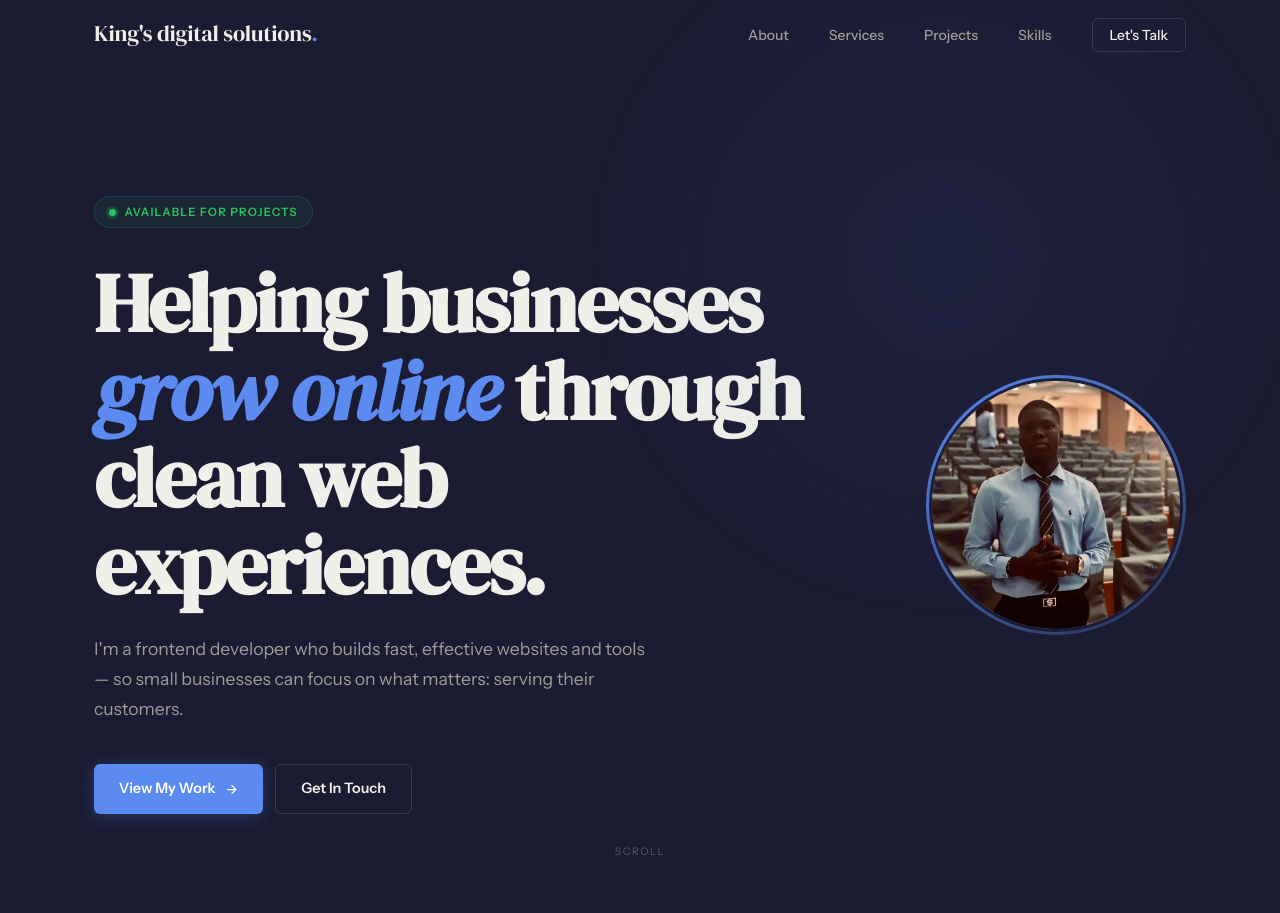
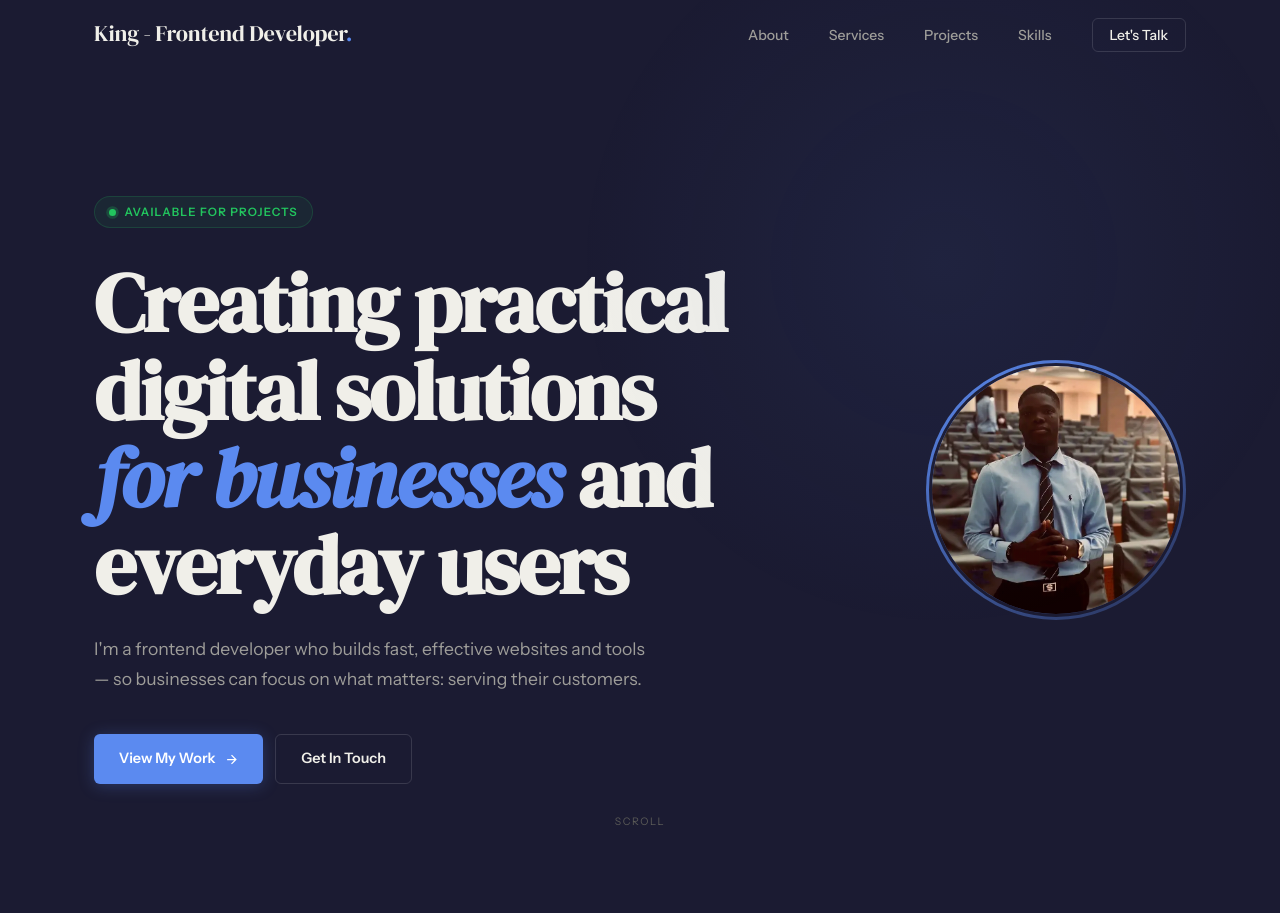
Before and after one commit to king-tatakosi/my-portfolio, a plain HTML site: page index.html in a window 1280 px wide. Shown: the top 913 px of the page. Drawn offline with Linux system fonts and the light colour scheme.

Commit message:
fix wordings

```diff
--- a/index.html
+++ b/index.html
@@ -16,7 +16,7 @@
   <!-- NAV -->
   <header class="nav" id="nav" role="banner">
     <div class="container nav__inner">
-      <a href="#" class="nav__logo">King's digital solutions<span>.</span></a>
+      <a href="#" class="nav__logo">King - Frontend Developer<span>.</span></a>
 
       <nav aria-label="Primary navigation">
         <ul class="nav__links" id="navLinks">
@@ -48,14 +48,13 @@
           </div>
 
           <h1 class="hero__heading">
-            Helping businesses<br>
-            <em>grow online</em> through<br>
-            clean web experiences.
+            Creating practical digital solutions<br>
+            <em> for businesses</em> and everyday users
           </h1>
 
           <p class="hero__sub">
             I'm a frontend developer who builds fast, effective websites
-            and tools — so small businesses can focus on what matters:
+            and tools — so businesses can focus on what matters:
             serving their customers.
           </p>
 
@@ -108,7 +107,7 @@
               help businesses run smoother day-to-day.
             </p>
             <p>
-              I'm currently deepening my skills in React and backend development,
+              I'm currently deepening my skills in backend development,
               always with the same question in mind: <em>how does this help the business?</em>
             </p>
           </div>
@@ -240,7 +239,7 @@
                 </a>
               </div>
               <p class="project-card__desc">
-                A simple client-side app helping small business owners track inventory levels, customer and supplier debts and product expiry —
+                Offline first business tool helping small business owners track inventory levels, customer and supplier debts and product expiry —
                 all stored locally in the browser.
               </p>
               <div class="tech-tags">
```
